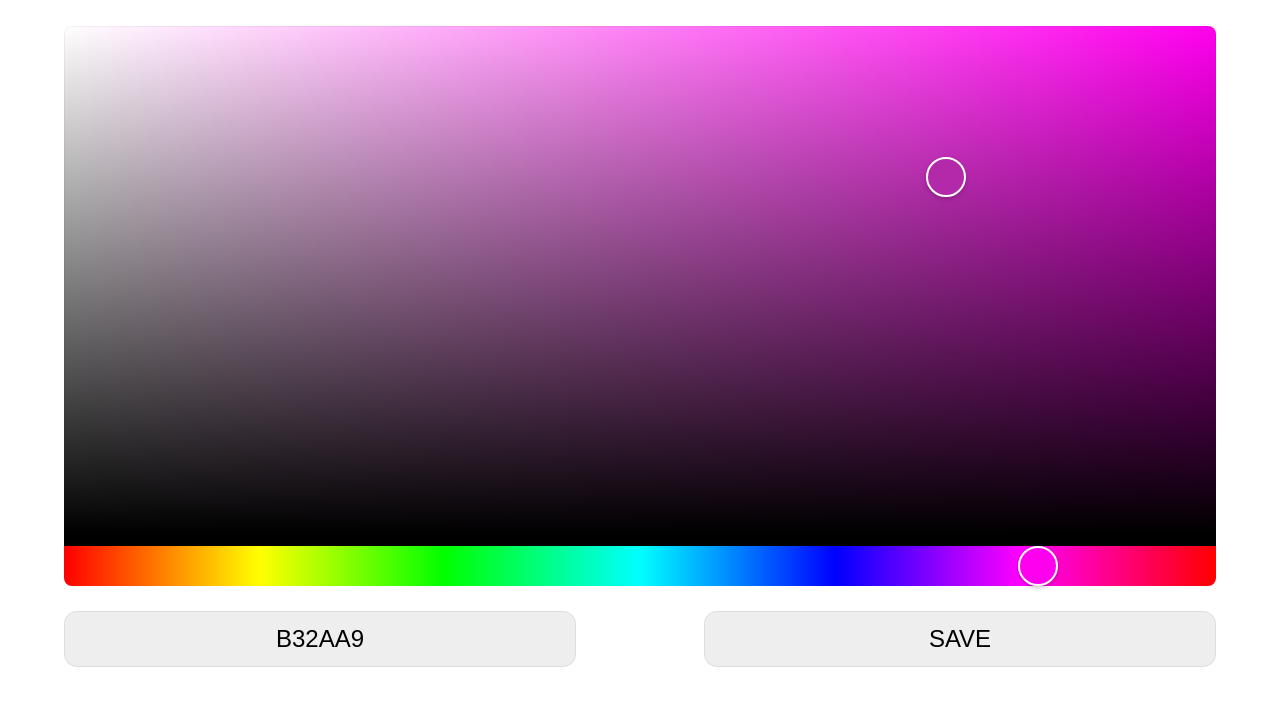
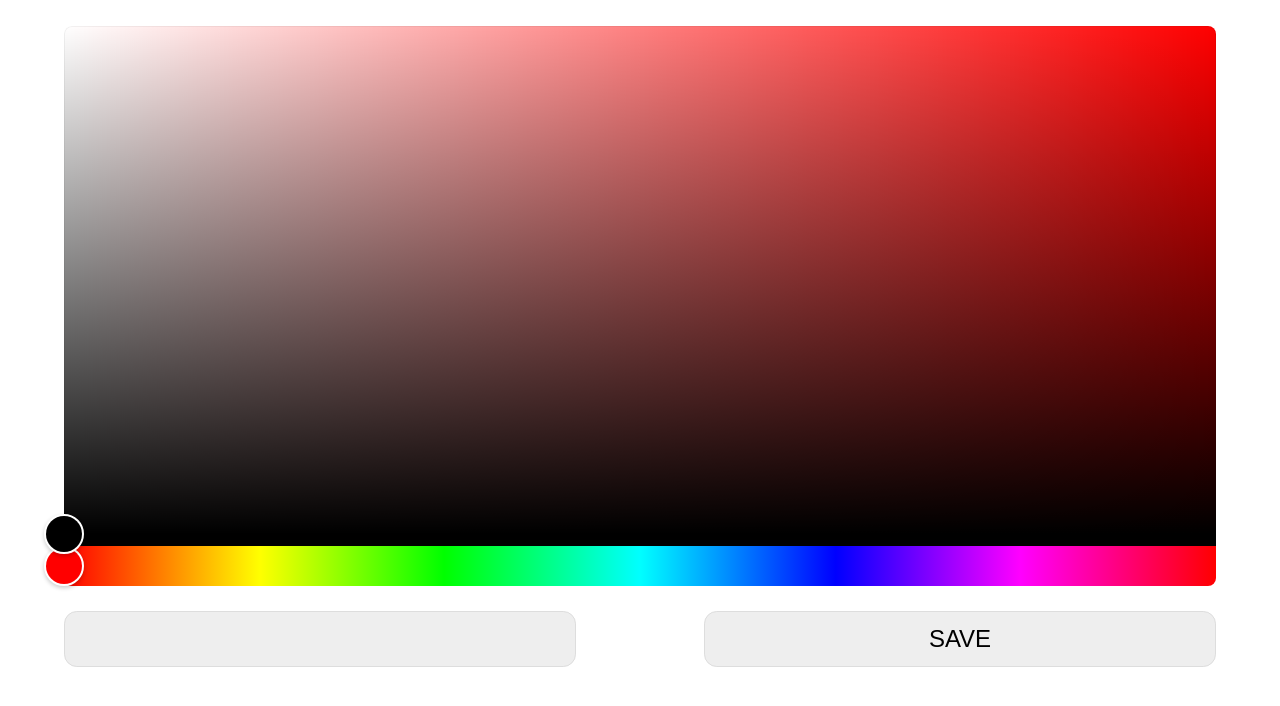
Before and after one commit to rmst/sirius, a React (Create React App) app in the folder webapp/: page / in a window 1280 px wide. Shown: the top 706 px of the page. Built offline with nearby package versions, Linux system fonts and the light colour scheme.

Commit message:
add_eeprom_persistence

```diff
--- a/webapp/src/App.js
+++ b/webapp/src/App.js
@@ -13,6 +13,13 @@ var API = {
 function localScript(){
   window.pendingPostSet = null
   window.postSetRequest = null
+
+  console.log("CC", window.CURRENT_COLOR)
+  // get current color
+  let frame = document.getElementById("frame")
+  frame.contentWindow.postMessage({type: "color", rgb: window.CURRENT_COLOR}, frame.src)
+
+
 
   function maybeUpdate(){
     let pending = window.pendingPostSet
@@ -89,6 +96,12 @@ window.addEventListener("message", (event) => {
   if (! ["http://lampe.local", "http://192.168.99.139", "http://192.168.178.54"].includes(event.origin))
     return;
 
+
+  if (event.data.type === "color"){
+    // TODO: need to back transform from raw RGB !!
+    // window.CURRENT_COLOR_HEX = rgbToHex(...event.data.rgb)
+    window.CURRENT_COLOR_HEX = "#FFFFFF"
+  } else {
     // event.source is window.opener
     // event.data is "hello there!"
 
@@ -98,6 +111,7 @@ window.addEventListener("message", (event) => {
 
     // init
     API.send({type: "init", script: `(${localScript.toString()})();`})
+  }
 
 }, false);
 
@@ -105,6 +119,15 @@ window.addEventListener("message", (event) => {
 function hexToRgb(hex) {
   var [_, ...result] = /^#?([a-f\d]{2})([a-f\d]{2})([a-f\d]{2})$/i.exec(hex);
   return result ? result.map( x => parseInt(x, 16) ) : null;
+}
+
+function componentToHex(c) {
+  var hex = c.toString(16);
+  return hex.length == 1 ? "0" + hex : hex;
+}
+
+function rgbToHex(r, g, b) {
+  return "#" + componentToHex(r) + componentToHex(g) + componentToHex(b);
 }
 
 function gammaCorrected(rgb, gamma=0.4){
@@ -129,7 +152,15 @@ function customCorrection(rgb){
 
 
 export default function App() {
-  const [color, setColor] = useState("#b32aa9");
+  const [color, setColor] = useState("#000000");
+
+  useEffect(() => {
+    // init
+    setTimeout(() => {
+      setColor(window.CURRENT_COLOR_HEX)
+    }, 200)
+  }, [])
+
 
   function colorChange(hex){
     setColor(hex)
```
Also changed, not shown: 2 other files (tests, documents, lock files or other folders). Lines whose indentation alone changed are shown as unchanged.
